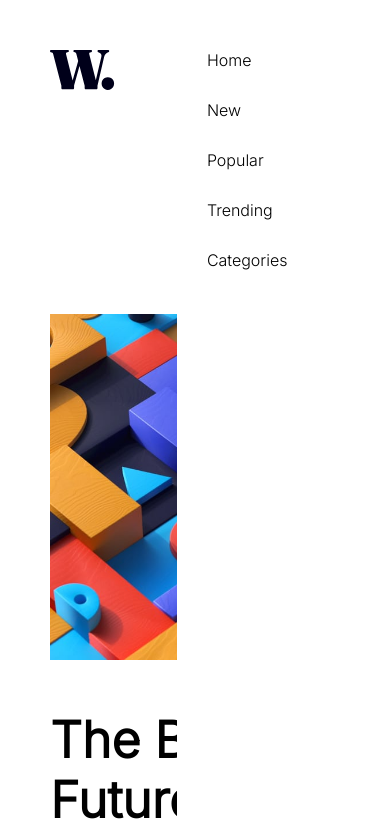
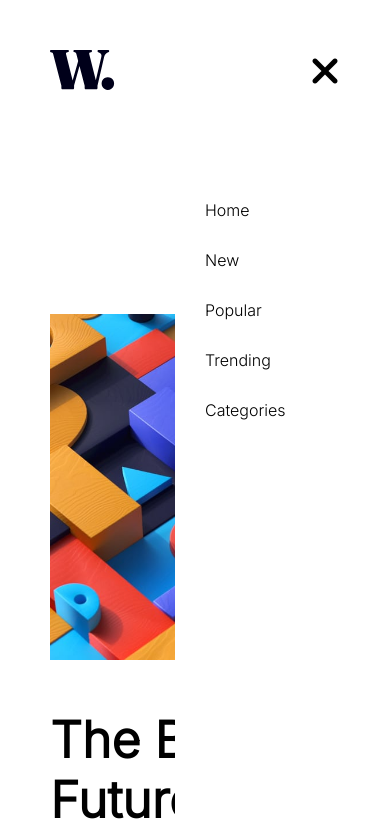
Before and after one commit to milk-in-a-bag/news-homepage, a plain HTML site: page index.html in a window 390 px wide. Both pictures are taken after a click on the element 326 px from the left and 68 px from the top of the page. Shown: the top 838 px of the page. Drawn offline with Linux system fonts and the light colour scheme.

Commit message:
done with sidebar

```diff
--- a/app.js
+++ b/app.js
@@ -1,11 +1,13 @@
 const hamburger = document.querySelector(".bars");
 const sideMenu =document.querySelector(".nav-links");
+const xmark = document.querySelector(".fa-xmark");
 const links = document.querySelectorAll(".nav-links");
 
 hamburger.addEventListener("click", (e)=>{
     sideMenu.classList.toggle("active");
-})
-
+    xmark.classList.toggle("active");
+});
 links.forEach(n=> n.addEventListener("click", (e)=>{
     sideMenu.classList.remove("active");
+    xmark.classList.remove("active");
 }));
--- a/index.html
+++ b/index.html
@@ -29,6 +29,7 @@
             </div>
             <div class="bars">
                 <i class="fa-solid fa-bars"></i>
+                <i class="fa-solid fa-xmark"></i>
             </div>
         </div>
 
--- a/style.css
+++ b/style.css
@@ -133,7 +133,7 @@ h3{
         overflow-x: hidden;
     }
     .mc{
-        height: 1%;
+        height: 0;
     }
     .main-content, .nav-bar, .minor-content{
         margin: 50px;
@@ -165,6 +165,16 @@ h3{
     .bars{
         display: inline;
     }
+    .fa-xmark{
+        display: none;
+    }
+    .fa-xmark.active{
+        position: relative;
+        display: block;
+        z-index: 2;
+        font-size: 40px;
+        bottom: 35px;
+    }
     .nav-links{
         z-index: 1;
         position: relative;
@@ -172,6 +182,11 @@ h3{
         width: 50vw;
         height: 100vh;
         right: -100%;
+        transition: 2s;
+    }
+    .nav-link{
+        position: relative;
+        top: 150px;
     }
     .nav-links.active{
         left: 60px;
```
